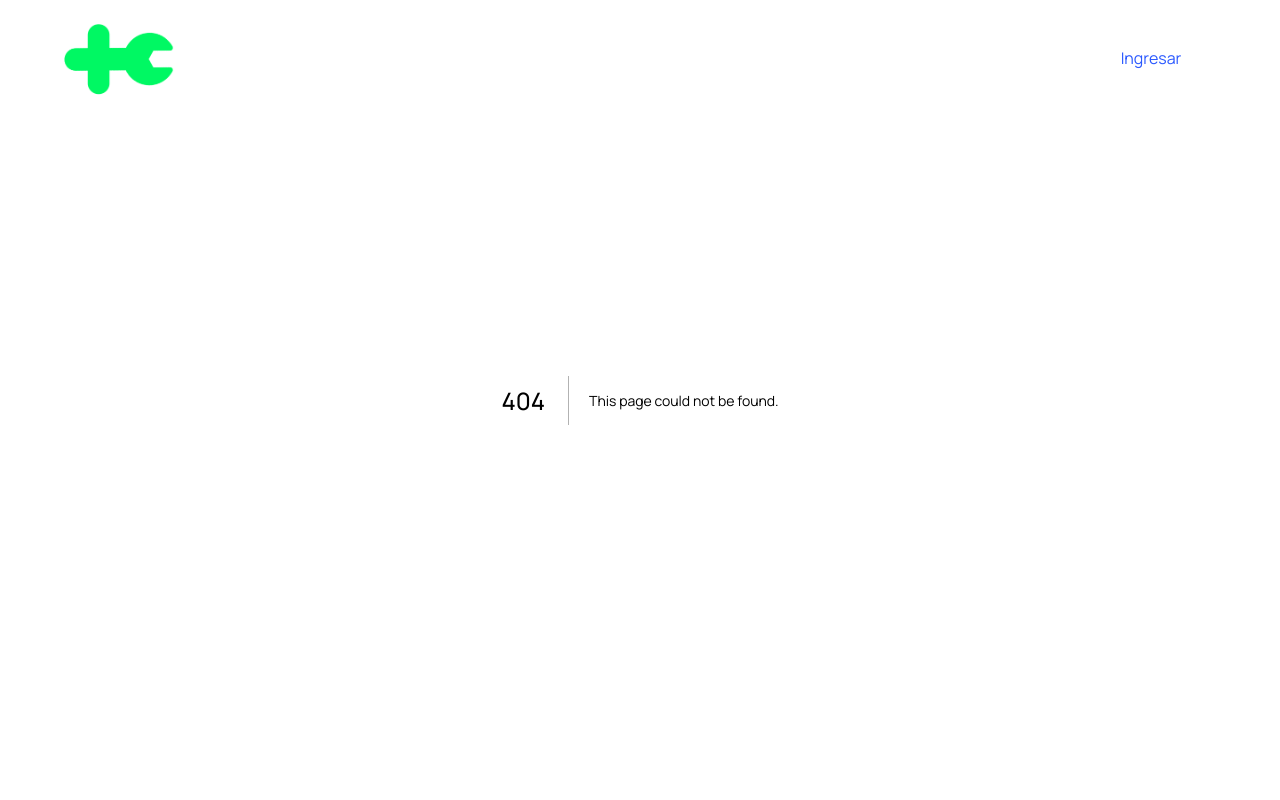
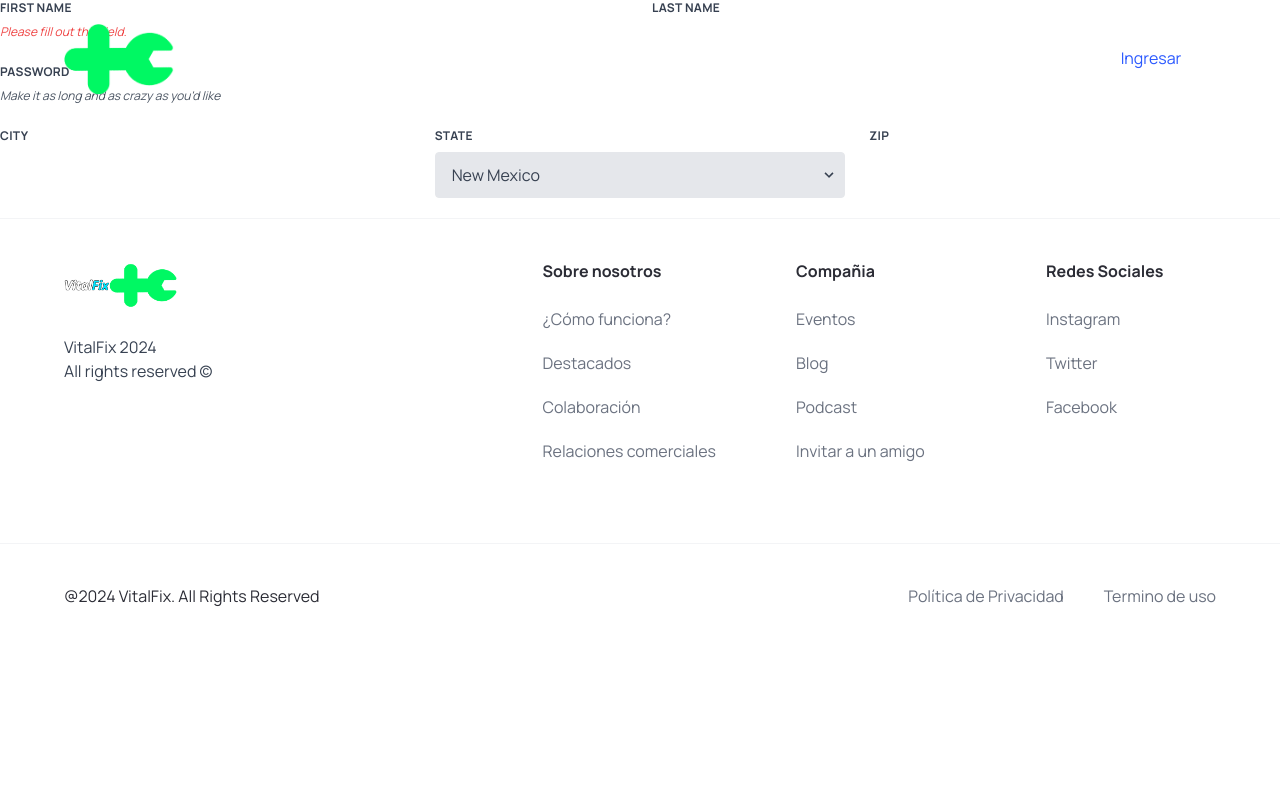
Before and after one commit to Paulinaana/VitalFixWeb, a Next.js app: page /form in a window 1280 px wide. Before the commit this address had no page. Shown: the top 800 px of the page. Built offline with nearby package versions, Linux system fonts and the light colour scheme.

Commit message:
pagina de formulario y nuevo apartado de instalacion

```diff
--- /dev/null
+++ b/app/form/page.tsx
@@ -0,0 +1,65 @@
+import { CustomButton, CustomFilter, SearchBar } from '@/components'
+import Image from 'next/image'
+import React from 'react'
+
+function form(){
+    return (
+        <div>
+             <div className="flex flex-wrap -mx-3 mb-6">
+            <div className="w-full md:w-1/2 px-3 mb-6 md:mb-0">
+            <label className="block uppercase tracking-wide text-gray-700 text-xs font-bold mb-2" >
+                First Name
+            </label>
+            {/* <input className="appearance-none block w-full bg-gray-200 text-gray-700 border border-red-500 rounded py-3 px-4 mb-3 leading-tight focus:outline-none focus:bg-white" id="grid-first-name" type="text" placeholder="Jane"> */}
+            <p className="text-red-500 text-xs italic">Please fill out this field.</p>
+            </div>
+            <div className="w-full md:w-1/2 px-3">
+            <label className="block uppercase tracking-wide text-gray-700 text-xs font-bold mb-2" >
+                Last Name
+            </label>
+            {/* <input className="appearance-none block w-full bg-gray-200 text-gray-700 border border-gray-200 rounded py-3 px-4 leading-tight focus:outline-none focus:bg-white focus:border-gray-500" id="grid-last-name" type="text" placeholder="Doe"> */}
+            </div>
+        </div>
+        <div className="flex flex-wrap -mx-3 mb-6">
+            <div className="w-full px-3">
+            <label className="block uppercase tracking-wide text-gray-700 text-xs font-bold mb-2" >
+                Password
+            </label>
+            {/* <input className="appearance-none block w-full bg-gray-200 text-gray-700 border border-gray-200 rounded py-3 px-4 mb-3 leading-tight focus:outline-none focus:bg-white focus:border-gray-500" id="grid-password" type="password" placeholder="******************"> */}
+            <p className="text-gray-600 text-xs italic">Make it as long and as crazy as you'd like</p>
+            </div>
+        </div>
+        <div className="flex flex-wrap -mx-3 mb-2">
+            <div className="w-full md:w-1/3 px-3 mb-6 md:mb-0">
+            <label className="block uppercase tracking-wide text-gray-700 text-xs font-bold mb-2" >
+                City
+            </label>
+            {/* <input className="appearance-none block w-full bg-gray-200 text-gray-700 border border-gray-200 rounded py-3 px-4 leading-tight focus:outline-none focus:bg-white focus:border-gray-500" id="grid-city" type="text" placeholder="Albuquerque"> */}
+            </div>
+            <div className="w-full md:w-1/3 px-3 mb-6 md:mb-0">
+            <label className="block uppercase tracking-wide text-gray-700 text-xs font-bold mb-2" >
+                State
+            </label>
+            <div className="relative">
+                <select className="block appearance-none w-full bg-gray-200 border border-gray-200 text-gray-700 py-3 px-4 pr-8 rounded leading-tight focus:outline-none focus:bg-white focus:border-gray-500" id="grid-state">
+                <option>New Mexico</option>
+                <option>Missouri</option>
+                <option>Texas</option>
+                </select>
+                <div className="pointer-events-none absolute inset-y-0 right-0 flex items-center px-2 text-gray-700">
+                <svg className="fill-current h-4 w-4" xmlns="http://www.w3.org/2000/svg" viewBox="0 0 20 20"><path d="M9.293 12.95l.707.707L15.657 8l-1.414-1.414L10 10.828 5.757 6.586 4.343 8z"/></svg>
+                </div>
+            </div>
+            </div>
+            <div className="w-full md:w-1/3 px-3 mb-6 md:mb-0">
+            <label className="block uppercase tracking-wide text-gray-700 text-xs font-bold mb-2" >
+                Zip
+            </label>
+            {/* <input className="appearance-none block w-full bg-gray-200 text-gray-700 border border-gray-200 rounded py-3 px-4 leading-tight focus:outline-none focus:bg-white focus:border-gray-500" id="grid-zip" type="text" placeholder="90210"> */}
+            </div>
+        </div>
+        </div>
+    )
+}
+
+export default form
--- a/app/page.tsx
+++ b/app/page.tsx
@@ -56,7 +56,20 @@
             title="Ingresar"
             btnType="button"
             containerStyles="text-primary-blue rounded-full bg-white min-w-[130px]"
-        />
+            />
+          </div>
+          <div className="max-w-sm rounded overflow-hidden shadow-lg">
+            <Image src="/instalacion.jpg" alt="card" width={480} height={180} />
+            <div className="px-6 py-4">
+              <div className="font-bold text-xl mb-2">Instalación</div>
+              <p className="text-gray-700 text-base">
+              La instalación de equipos médicos permite poner en funcionamiento los equipos especializados utilizados en entornos médicos. Esta instalación se realiza siguiendo protocolos específicos y normas de seguridad para garantizar que los equipos operen de manera eficiente y segura.</p>
+            </div>
+            <CustomButton
+            title="Ingresar"
+            btnType="button"
+            containerStyles="text-primary-blue rounded-full bg-white min-w-[130px]"
+            />
           </div>
         </div>
       </div>
```
Also changed, not shown: public/instalacion.jpg (added).
